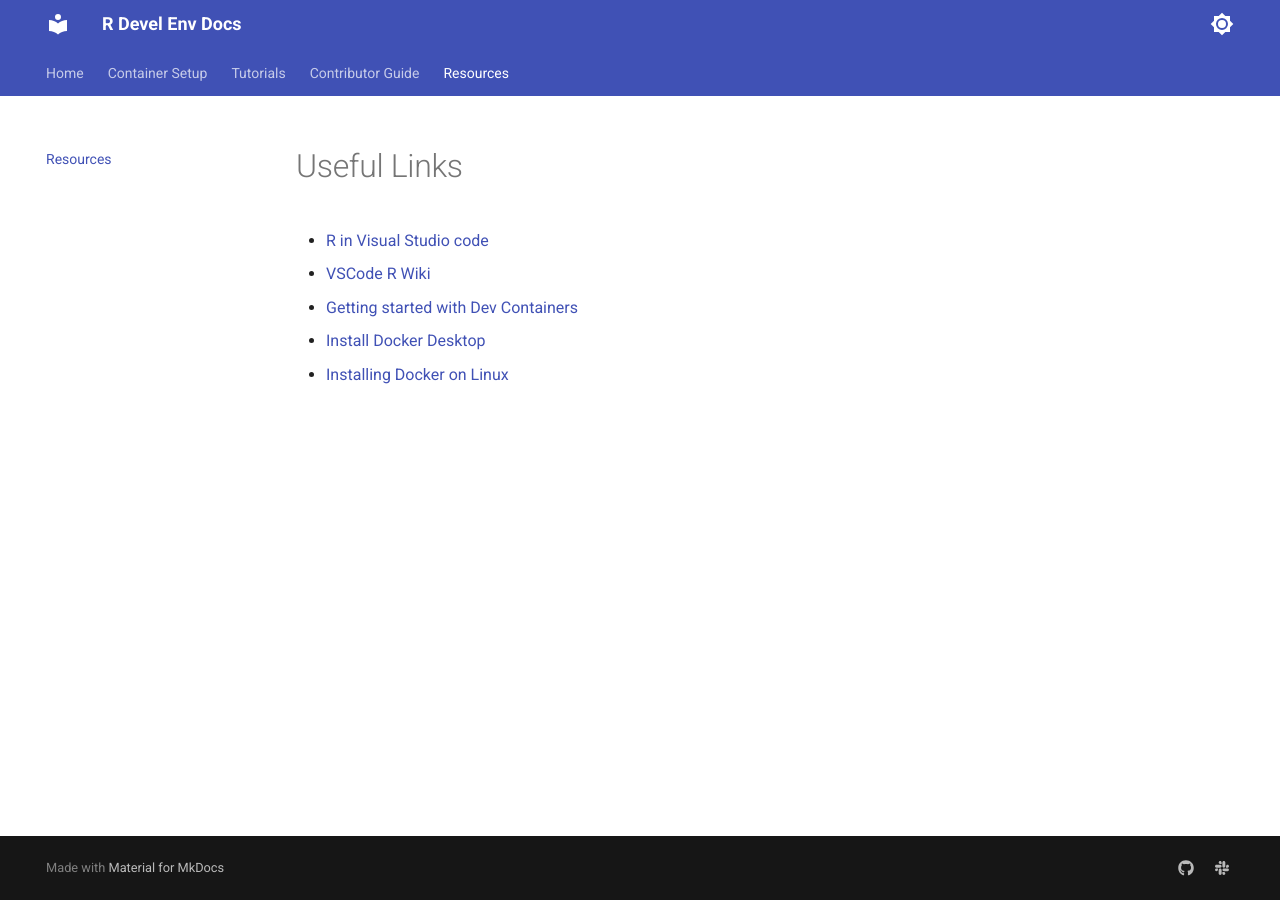
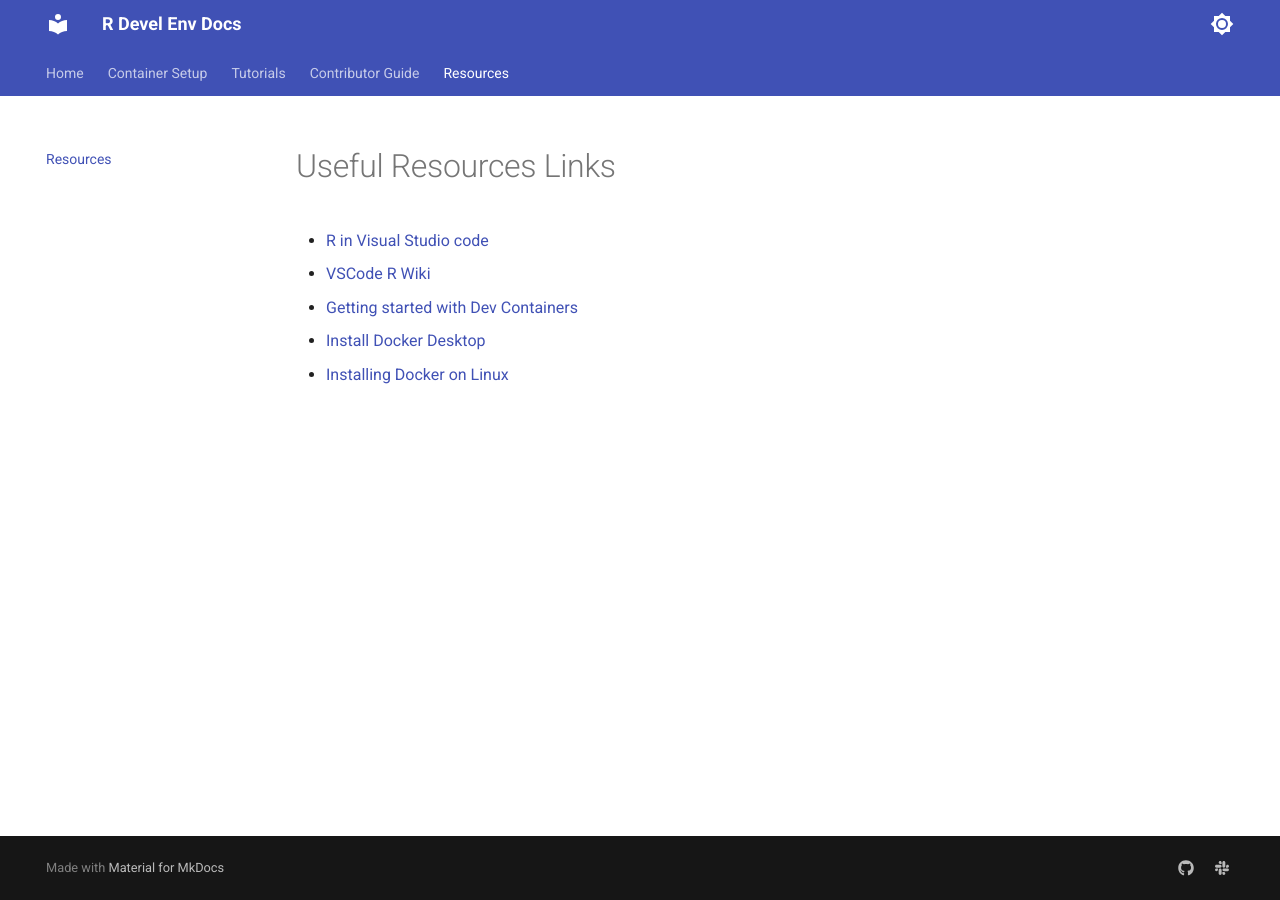
Before and after one commit to r-devel/r-dev-env, an MkDocs documentation site: the page built from docs/resources.md, in a window 1280 px wide. Built offline with MkDocs 1.6.1 and Material for MkDocs 9.7.7, drawn with Linux system fonts in a browser that asks for light colours.

Commit message:
docs: resources docs

```diff
--- a/docs/resources.md
+++ b/docs/resources.md
@@ -1,4 +1,4 @@
-# Useful Links
+# Useful Resources Links
 
 * [R in Visual Studio code](https://code.visualstudio.com/docs/languages/r)
 * [VSCode R Wiki](https://github.com/REditorSupport/vscode-R/wiki)
```
